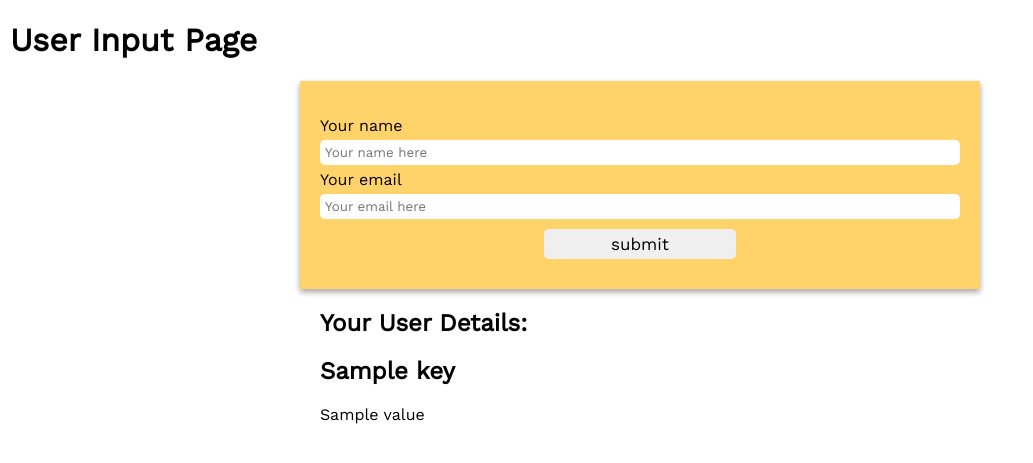
After one commit to DayoTitiloye-code/Music-Fan-Page2, a Flask app: template templates/completed.html in a window 1280 px wide. The commit adds this page. Shown: the top 463 px of the page, without its empty margins (0-1033 px from the left). Run offline with Flask 2, Linux system fonts and the light colour scheme; the template is opened without the code that fills it: most values are stand-ins (such as "Sample title", 1, 10 or a date in 2020).

Commit message:
Finished user input

```diff
--- a/app.py
+++ b/app.py
@@ -2,13 +2,48 @@ from flask import Flask, request, jsonify
 from flask_cors import CORS
 from flask import render_template
 from werkzeug import exceptions
+from flask_sqlalchemy import SQLAlchemy
+
+
 
 app = Flask(__name__)
+app.config['SQLALCHEMY_DATABASE_URI'] = 'sqlite:///users.sqlite3'
+app.config['SQLALCHEMY_TRACK_MODIFICATIONS'] = False
 CORS(app)
 
-@app.route('/')
-def home():
-    return render_template('index.html')
+db = SQLAlchemy(app)
+
+class Users(db.Model):
+    _id = db.Column("id", db.Integer, primary_key=True)
+    name = db.Column("name", db.String(100))
+    email = db.Column("email", db.String(100))
+
+    def __init__(self, name, email):
+        self.name = name
+        self.email = email
+
+@app.route('/user', methods=['POST', 'GET'])
+def login():
+    email = None
+    name = None
+    if request.method == 'POST':
+        name = request.form['name']
+        email = request.form['email']
+        form_data = request.form
+
+        existing_user = Users.query.filter_by(name=name).first()
+        if existing_user:
+            print(f"User {name} exists!")
+            existing_user.email = email
+            db.session.commit()
+        else:
+            usr = Users(name, email)
+            db.session.add(usr)
+            db.session.commit()
+
+        print(f'{name} was saved!')
+        return render_template('completed.html', form_data=form_data)
+    return render_template('index.html', email=email), 200
 
 @app.errorhandler(exceptions.NotFound)
 def handle_404(err):
@@ -18,5 +53,19 @@ def handle_404(err):
 def handle_500(err):
     return jsonify({"message": f"It's not you, it's us"}), 500
 
+@app.route('/view')
+def view():
+    return render_template('view.html', values=Users.query.all())
+
+@app.route('/completed', methods = ['POST', 'GET'])
+def data():
+    if request.method == 'GET':
+        return f"The URL /completed is accessed directly. Try going to '/users to submit form"
+    if request.method == 'POST':
+        form_data = request.form
+        return render_template('completed.html', form_data = form_data)
+
 if __name__ == '__main__':
+    with app.app_context():
+        db.create_all()
     app.run()
--- /dev/null
+++ b/static/styles.css
@@ -0,0 +1,58 @@
+@import url('https://fonts.googleapis.com/css2?family=Work+Sans&display=swap');
+
+body{
+    padding: 0;
+    margin: 0;
+    font-family: 'Work Sans', sans-serif;
+}
+
+h1{
+    margin-left: 10px;
+}
+
+form{
+    width: 50vw;
+    margin: auto;
+    /* border: 1px solid black; */
+    box-shadow: rgba(0, 0, 0, 0.16) 0px 3px 6px, rgba(0, 0, 0, 0.23) 0px 3px 6px;
+    padding: 30px 20px;
+    display: flex;
+    flex-direction: column;
+    margin-top: 20px;
+    background: #FFD369;
+}
+
+label{
+    margin-bottom: 5px;
+    margin-top: 5px;
+}
+
+input{
+    padding: 5px;
+    /* background-color: #393E46; */
+    border: none;
+    border-radius: 5px;
+    font-family: 'Work Sans', sans-serif;
+}
+input:focus{
+    outline: none;
+}
+
+#submit{
+    width: 15vw;
+    margin-left: auto;
+    margin-right: auto;
+    margin-top: 10px;
+    font-size: 17px;
+}
+#submit:hover{
+    cursor: pointer;
+    background: #222831;
+    color: #EEEEEE;
+    transition: 2s;
+}
+
+#user{
+    width: 50vw;
+    margin: auto;
+}
--- /dev/null
+++ b/templates/completed.html
@@ -0,0 +1,13 @@
+{% extends 'index.html' %}
+{% block content %}
+
+
+    <div id="user">
+        <h2>Your User Details:</h2>
+        {% for key,value in form_data.items() %}
+        <h2>{{key}}</h2>
+        <p>{{value}}</p>
+        {% endfor %}
+    </div>
+
+{% endblock content %}
--- a/templates/index.html
+++ b/templates/index.html
@@ -1,12 +1,28 @@
 <!DOCTYPE html>
 <html lang="en">
+
 <head>
     <meta charset="UTF-8">
     <meta http-equiv="X-UA-Compatible" content="IE=edge">
     <meta name="viewport" content="width=device-width, initial-scale=1.0">
-    <title>Music Fan Page</title>
+    <link rel="stylesheet" href="../static/styles.css">
+    <title>User Input</title>
 </head>
+
 <body>
-    <h1>Hello World</h1>
+    <h1>User Input Page</h1>
+    <form action="/user" method="POST">
+        <label for="name">Your name</label>
+        <input type="text" name="name" id="name" placeholder="Your name here">
+        <label for="email">Your email</label>
+        <input type="text" name="email" id="email" placeholder="Your email here">
+        <input type="submit" value="submit" id="submit">
+    </form>
+
+    <main>
+        {% block content %}
+        {% endblock content %}
+    </main>
 </body>
+
 </html>
```
Also changed, not shown: templates/view.html (added, +14 -0 lines), instance/users.sqlite3 (added).
